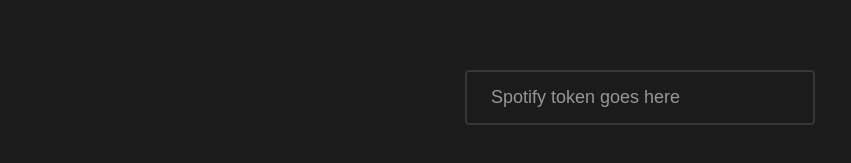
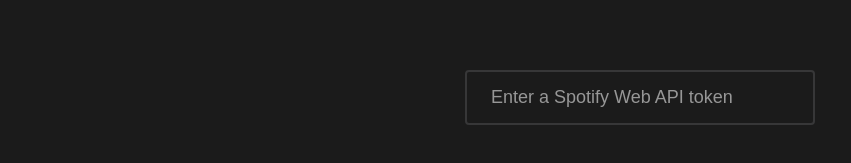
Before and after one commit to KevinElberger/react-spotify-muse, a React (Create React App) app in the folder demo/: page / in a window 1280 px wide. Shown: the part 279-442 px from the top of the page, without its empty margins (0-851 px from the left). Built offline with nearby package versions, Linux system fonts and the light colour scheme.

Commit message:
add title image, update readme and demo site

```diff
--- a/demo/src/App.css
+++ b/demo/src/App.css
@@ -1,6 +1,13 @@
 .App {
   height: 100vh;
   display: flex;
+}
+
+.wrapper {
+  padding: 16px;
+  display: flex;
+  margin: 0 auto;
+  max-width: 672px;
   align-items: center;
   flex-direction: column;
   justify-content: center;
--- a/demo/src/App.js
+++ b/demo/src/App.js
@@ -18,15 +18,17 @@
         <img src={logo} alt="react spotify muse logo" />
       </div>
 
+      <div className="wrapper">
         <div className="token-container">
           <input
             type="text"
             value={token}
             onChange={handleChange}
-          placeholder="Spotify token goes here"
+            placeholder="Enter a Spotify Web API token"
           />
         </div>
         <NowPlaying onError={handleError} token={token} />
+      </div>
     </div>
   )
 }
```
Also changed, not shown: 2 other files (tests, documents, lock files or other folders). Lines whose indentation alone changed are shown as unchanged.
